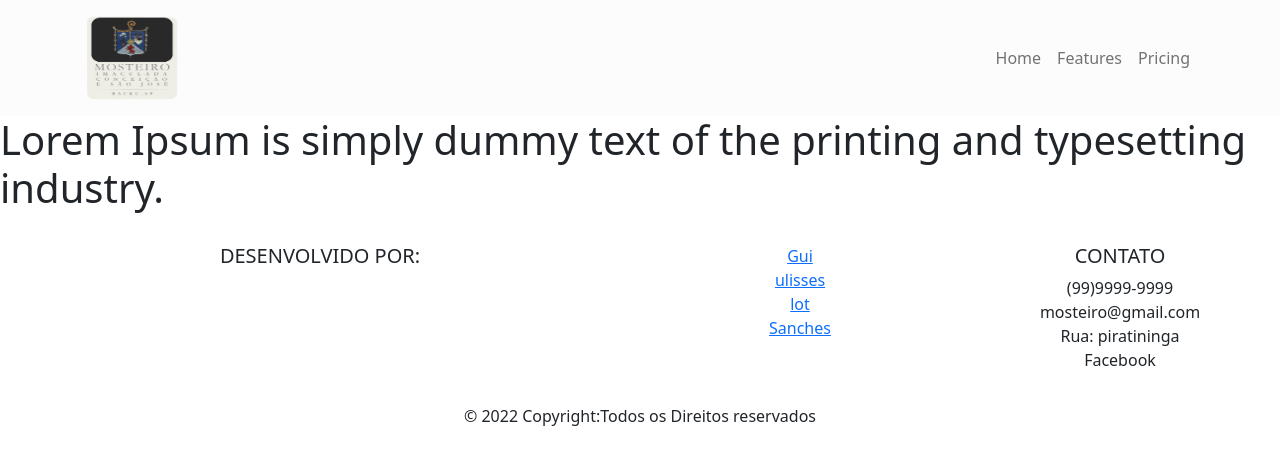
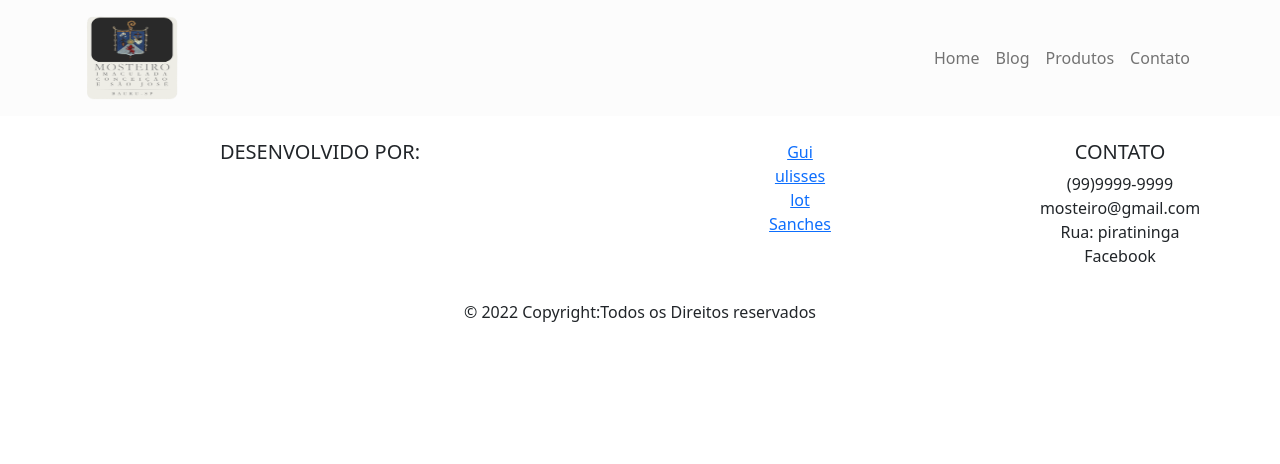
Before and after one commit to Guilherme1-jpg/Social-project, a React (Create React App) app: page / in a window 1280 px wide. Shown: the top 464 px of the page. Built offline with nearby package versions, Linux system fonts and the light colour scheme.

Commit message:
final template

```diff
--- a/src/App.js
+++ b/src/App.js
@@ -2,12 +2,13 @@ import logo from "./logo.svg";
 import NavbarToggle from "./components/Navbar";
 import Footer from "./components/Footer";
 import Home from "./product/pages/home";
+import RoutesConfig from "./_config/Routes";
 
 function App() {
   return (
     <>
       <NavbarToggle />
-      <Home />
+      <RoutesConfig />
       <Footer />
     </>
   );
--- a/src/_config/Routes.js
+++ b/src/_config/Routes.js
@@ -1,9 +1,29 @@
 import React from "react";
 import { Route, Routes, BrowserRouter } from "react-router-dom";
 import Home from "../product/pages/home";
+import Contact from "../product/pages/contact";
+import Shop from "../product/pages/shop";
+import About from "../product/pages/about";
+import Blog from "../product/pages/blog";
 
 export const Routelist = {
-  HOME: "./home",
+  HOME: "/home",
+  CONTACT: "/contact",
+  SHOP: "/shop",
+  ABOUT: "/about",
+  BLOG: "/blog",
 };
 
-export const Routes = () => {};
+export default function RoutesConfig() {
+  return (
+    <BrowserRouter>
+      <Routes>
+        <Route path={Routelist.HOME} element={<Home />} />
+        <Route path={Routelist.CONTACT} element={<Contact />} />
+        <Route path={Routelist.SHOP} element={<Shop />} />
+        <Route path={Routelist.ABOUT} element={<About />} />
+        <Route path={Routelist.BLOG} element={<Blog />} />
+      </Routes>
+    </BrowserRouter>
+  );
+}
--- a/src/components/Navbar/index.js
+++ b/src/components/Navbar/index.js
@@ -8,13 +8,14 @@ const NavbarToggle = () => {
     <>
       <Navbar className="navbar-custom">
         <Container>
-          <Navbar.Brand href="#home">
+          <Navbar.Brand href="/home" className="justify-content-center">
             <img className="logo-config" src={LogoIcon} />
           </Navbar.Brand>
           <Nav className="justify-content-center">
-            <Nav.Link href="#home">Home</Nav.Link>
-            <Nav.Link href="#features">Features</Nav.Link>
-            <Nav.Link href="#pricing">Pricing</Nav.Link>
+            <Nav.Link href="/home">Home</Nav.Link>
+            <Nav.Link href="/blog">Blog</Nav.Link>
+            <Nav.Link href="/shop">Produtos</Nav.Link>
+            <Nav.Link href="/contact">Contato</Nav.Link>
           </Nav>
         </Container>
       </Navbar>
--- /dev/null
+++ b/src/product/pages/about/index.js
@@ -0,0 +1,11 @@
+import React from "react";
+
+const About = () => {
+  return (
+    <>
+      <h1>Pagina sobre</h1>
+    </>
+  );
+};
+
+export default About;
--- /dev/null
+++ b/src/product/pages/blog/index.js
@@ -0,0 +1,11 @@
+import React from "react";
+
+const Blog = () => {
+  return (
+    <>
+      <h1>Pagina BLOG</h1>;
+    </>
+  );
+};
+
+export default Blog;
--- /dev/null
+++ b/src/product/pages/contact/index.js
@@ -0,0 +1,7 @@
+import React from "react";
+
+const Contact = () => {
+  return <h1>Pagina de Contato</h1>;
+};
+
+export default Contact;
--- /dev/null
+++ b/src/product/pages/shop/index.js
@@ -0,0 +1,11 @@
+import React from "react";
+
+const Shop = () => {
+  return (
+    <>
+      <h1>Pagina de produtos</h1>
+    </>
+  );
+};
+
+export default Shop;
```
